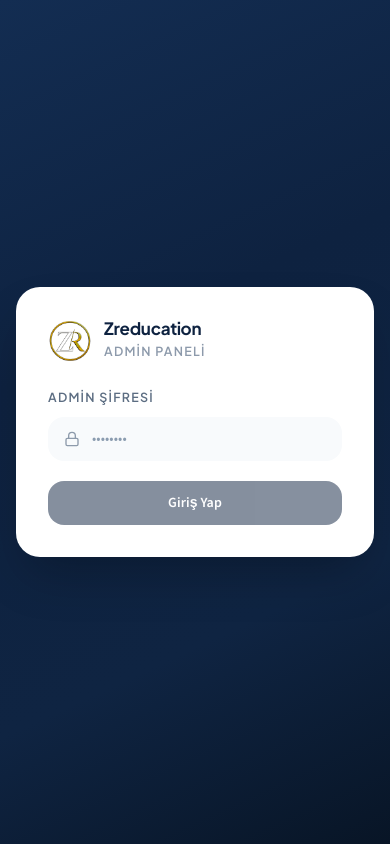
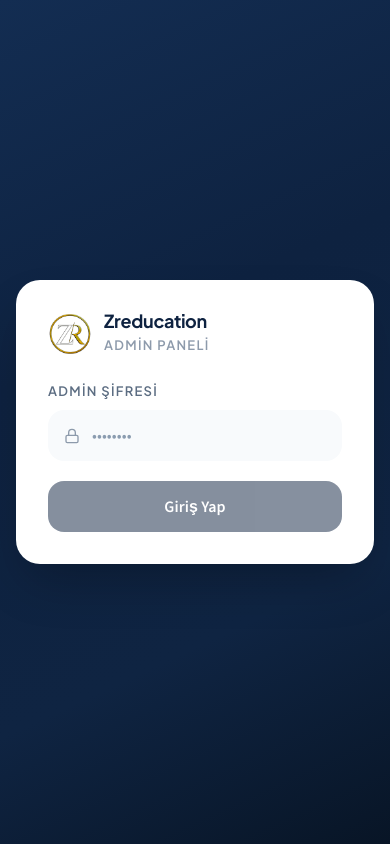
Before and after one commit to ardayaren/zreducation, a Next.js app: page /admin/login in a window 390 px wide. Built offline with nearby package versions, Linux system fonts and the light colour scheme; no server answers.

Commit message:
style: mobilde küçük yazıları büyüt (text-xs/sm bir basamak yukarı)

```diff
--- a/src/app/globals.css
+++ b/src/app/globals.css
@@ -84,7 +84,18 @@
 /* Mobil dokunmatik hedefler: en az 44px */
 @media (max-width: 640px) {
   body {
-    font-size: 17px;
+    font-size: 18px;
+  }
+
+  /* Küçük yazılar mobilde bir basamak büyür */
+  .text-xs {
+    font-size: 0.875rem;
+    line-height: 1.55;
+  }
+
+  .text-sm {
+    font-size: 1rem;
+    line-height: 1.7;
   }
 
   .soft-card {
@@ -327,10 +338,16 @@
 
 .label-caps {
   font-family: var(--font-jakarta), system-ui, sans-serif;
-  font-size: 12.5px;
+  font-size: 13px;
   font-weight: 600;
   letter-spacing: 0.1em;
   text-transform: uppercase;
+}
+
+@media (min-width: 641px) {
+  .label-caps {
+    font-size: 12.5px;
+  }
 }
 
 .gold-glow {
--- a/src/components/home/kage-edu/kage-edu.css
+++ b/src/components/home/kage-edu/kage-edu.css
@@ -157,7 +157,7 @@
 }
 .ke-chip b {
   display: block;
-  font-size: 10px;
+  font-size: 12px;
   font-weight: 600;
   letter-spacing: 0.2em;
   text-transform: uppercase;
@@ -237,7 +237,7 @@
   flex-wrap: wrap;
 }
 .ke-stats b { display: block; font-size: clamp(22px, 2.1vw, 32px); font-weight: 300; letter-spacing: -0.02em; }
-.ke-stats span { font-size: 10px; letter-spacing: 0.2em; text-transform: uppercase; color: var(--ke-muted); }
+.ke-stats span { font-size: 12px; letter-spacing: 0.2em; text-transform: uppercase; color: var(--ke-muted); }
 
 /* program kartları */
 .ke-cards { display: grid; grid-template-columns: repeat(3, 1fr); gap: clamp(10px, 1.4vw, 22px); align-items: start; }
@@ -283,7 +283,7 @@
   display: flex;
   justify-content: space-between;
   margin-top: 12px;
-  font-size: 10px;
+  font-size: 12px;
   letter-spacing: 0.16em;
   text-transform: uppercase;
   color: var(--ke-muted);
```
